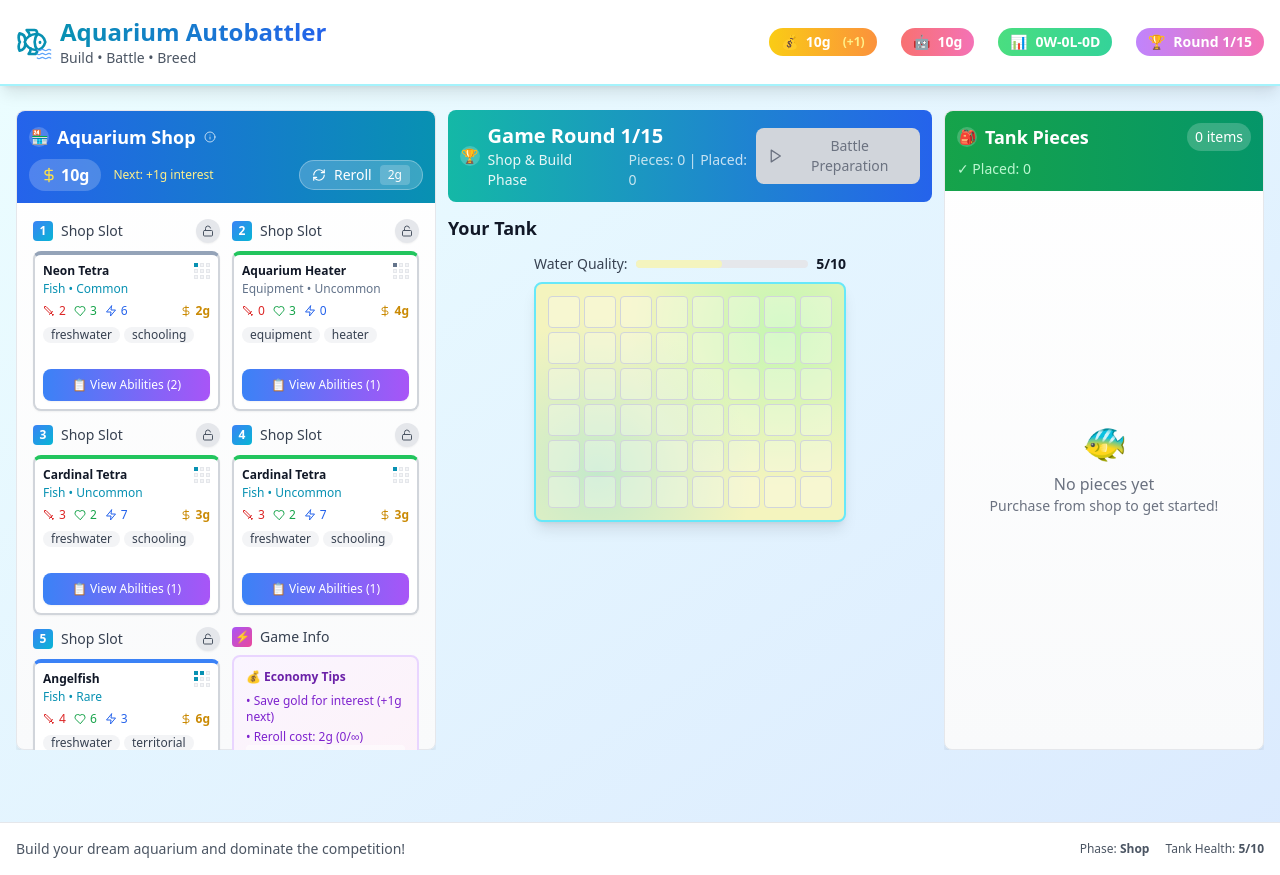
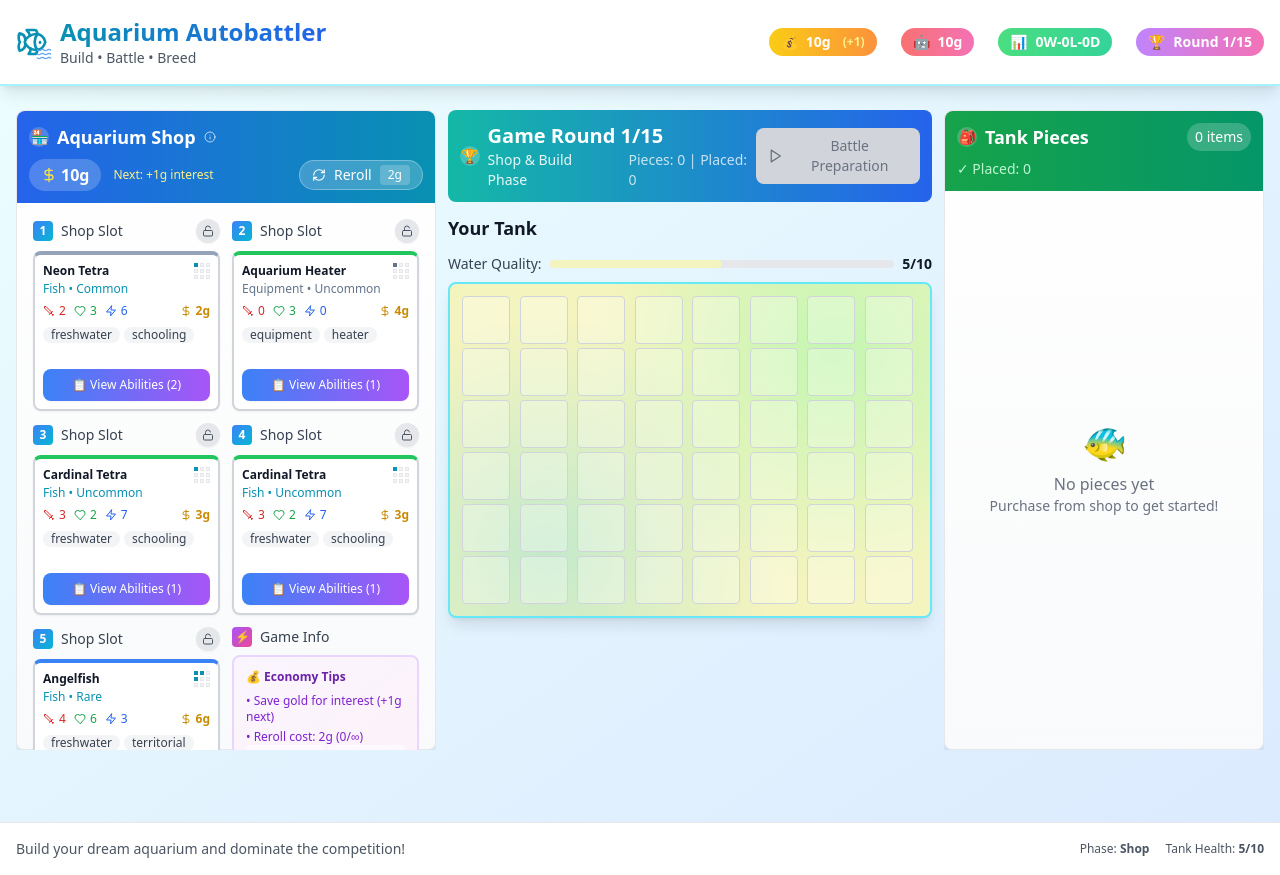
Before and after one commit to SobieskiCodes/aquarium-autobattle, a React (Vite) app: page / in a window 1280 px wide. Built offline with nearby package versions, Linux system fonts and the light colour scheme.

Commit message:
Fix center panel layout without breaking tank grid

```diff
--- a/src/components/GamePhase.tsx
+++ b/src/components/GamePhase.tsx
@@ -84,7 +84,7 @@ export const GamePhase: React.FC<GamePhaseProps> = ({
       </div>
 
       {/* Center Content Area - Tank */}
-      <div className="flex-1 space-y-3 min-w-0 max-w-3xl h-full flex flex-col">
+      <div className="flex-1 space-y-3 min-w-0 max-w-3xl">
         <div className="bg-gradient-to-r from-teal-500 to-blue-600 text-white p-3 rounded-lg">
           <div className="flex items-center justify-between">
             <div className="flex items-center gap-4">
@@ -152,7 +152,7 @@ export const GamePhase: React.FC<GamePhaseProps> = ({
           </div>
         </div>
 
-        <div className="space-y-2 flex-1 flex flex-col">
+        <div className="space-y-2">
           <div className="space-y-3">
             <h2 className="text-lg font-bold text-gray-900">Your Tank</h2>
 
@@ -171,7 +171,7 @@ export const GamePhase: React.FC<GamePhaseProps> = ({
               })()
             )}
 
-            <div className="flex-1 flex items-center justify-center">
+            <div>
               <TankGrid
                 pieces={gameState.playerTank.pieces}
                 onPiecePlace={onPlacePiece}
```
